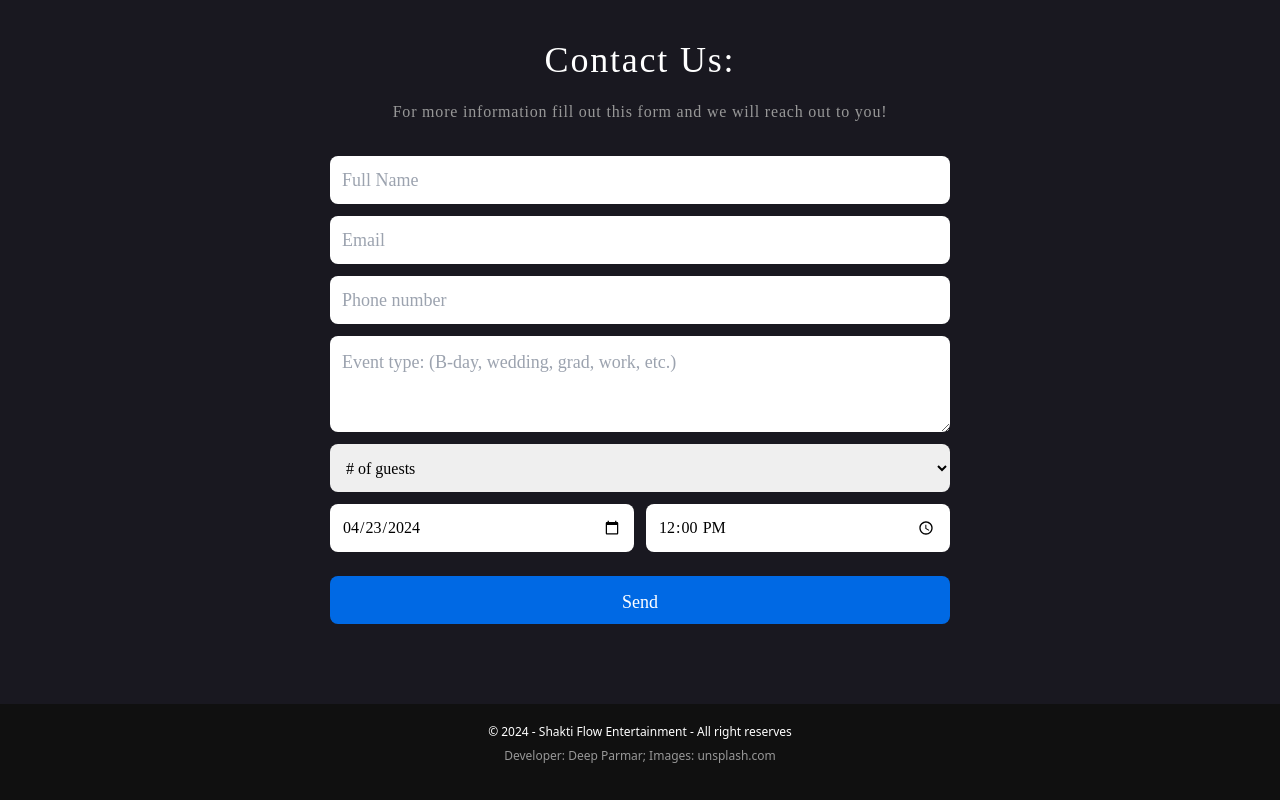
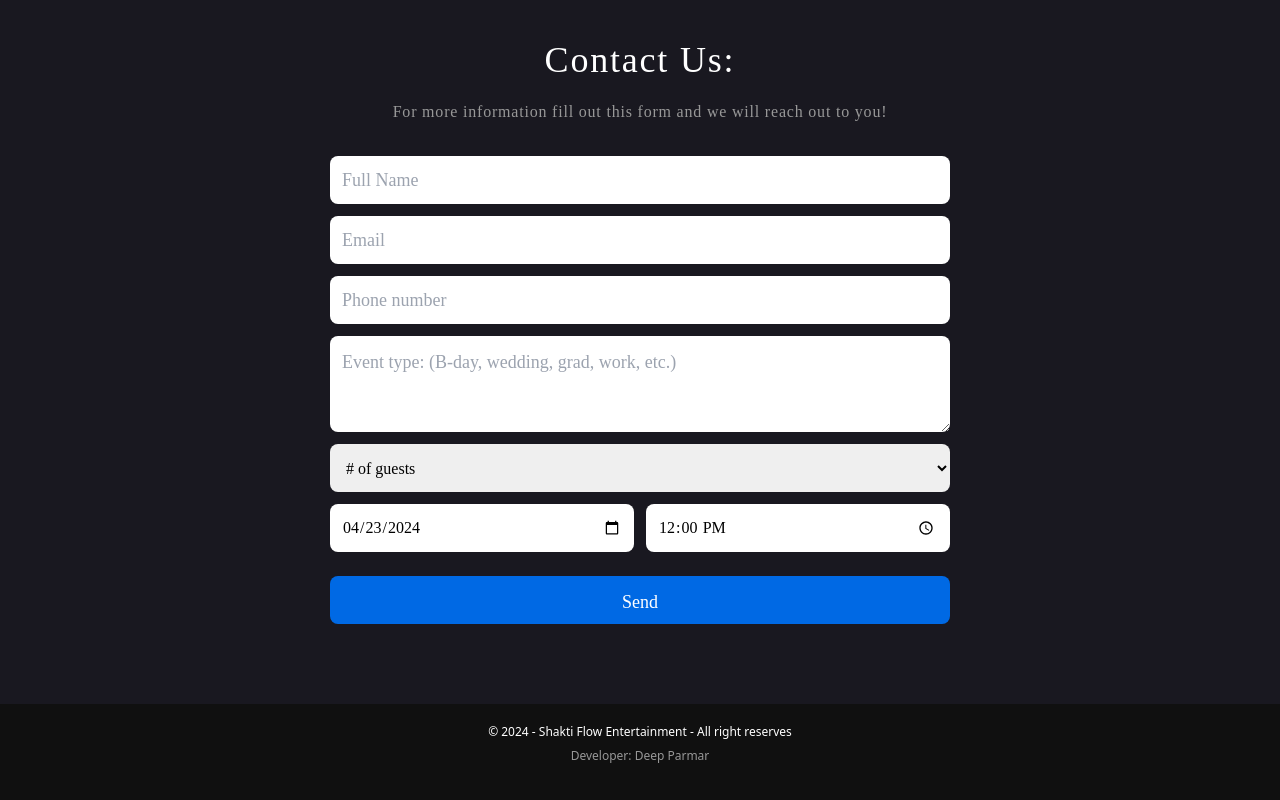
Before and after one commit to Deep2002/shakti_flow, a React (Create React App) app: page / in a window 1280 px wide. Shown: the part 1122-1922 px from the top of the page. Built offline with nearby package versions, Linux system fonts and the light colour scheme; a web font is replaced by a local one.

Commit message:
Added logo

```diff
--- a/public/index.html
+++ b/public/index.html
@@ -2,7 +2,7 @@
 <html lang="en" style="scroll-behavior: smooth;">
   <head>
     <meta charset="utf-8" />
-    <link rel="icon" href="%PUBLIC_URL%/favicon.ico" />
+    <link rel="icon" href="%PUBLIC_URL%/logo.ico" />
     <meta name="viewport" content="width=device-width, initial-scale=1" />
     <meta name="theme-color" content="#000000" />
     <meta
@@ -24,7 +24,7 @@
       work correctly both with client-side routing and a non-root public URL.
       Learn how to configure a non-root public URL by running `npm run build`.
     -->
-    <title>React App</title>
+    <title>Shakti Flow Entertainment</title>
   </head>
   <body>
     <noscript>You need to enable JavaScript to run this app.</noscript>
--- a/src/Pages/HomePage.jsx
+++ b/src/Pages/HomePage.jsx
@@ -160,7 +160,7 @@ function HomePage(props) {
             }
             <footer className='bg-[#101010] h-24 text-center p-5 space-y-2'>
                 <p className='text-white text-xs'>© 2024 - Shakti Flow Entertainment - All right reserves</p>
-                <p className='text-[#979797] text-xs'>Developer: Deep Parmar; Images: unsplash.com</p>
+                <p className='text-[#979797] text-xs'>Developer: Deep Parmar</p>
             </footer>
         </>
     );
```
Also changed, not shown: 1 other file (tests, documents, lock files or other folders).
